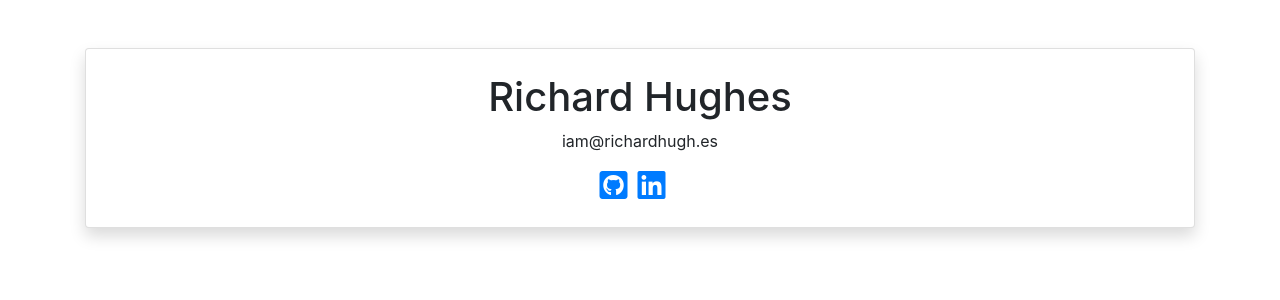
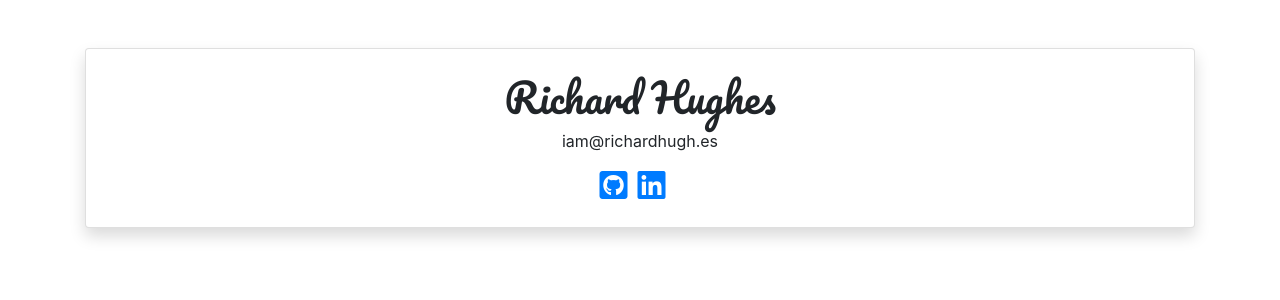
Before and after one commit to richardhughes/richardhugh.es-angular, an Angular app: page / in a window 1280 px wide. Shown: the top 300 px of the page. Built offline with nearby package versions, Linux system fonts and the light colour scheme.

Commit message:
Update font

```diff
--- a/src/app/profile/profile.component.sass
+++ b/src/app/profile/profile.component.sass
@@ -1,2 +1,5 @@
 .socialLinks span
   margin-right: 5px
+
+h1
+  font-family: 'Pacifico'
--- a/src/styles.sass
+++ b/src/styles.sass
@@ -1,3 +1,4 @@
 @import "~bootstrap/scss/bootstrap.scss"
 @import url("https://use.fontawesome.com/releases/v5.3.1/css/all.css")
+@import url("https://fonts.googleapis.com/css?family=Pacifico")
 /* You can add global styles to this file, and also import other style files */
```
Also changed, not shown: src/app/profile/profile.component.html (+3 -6 lines).
